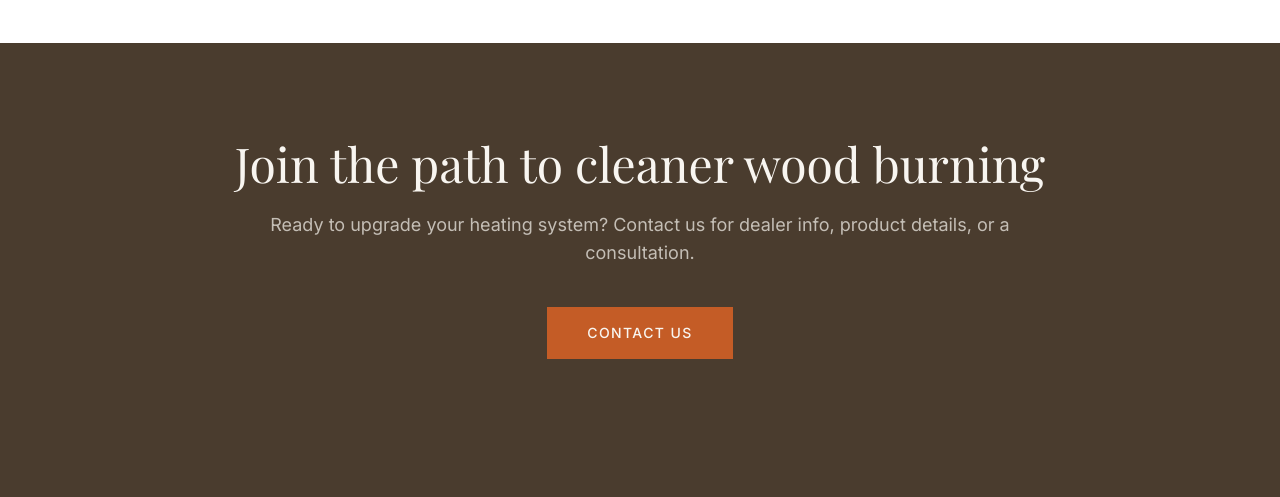
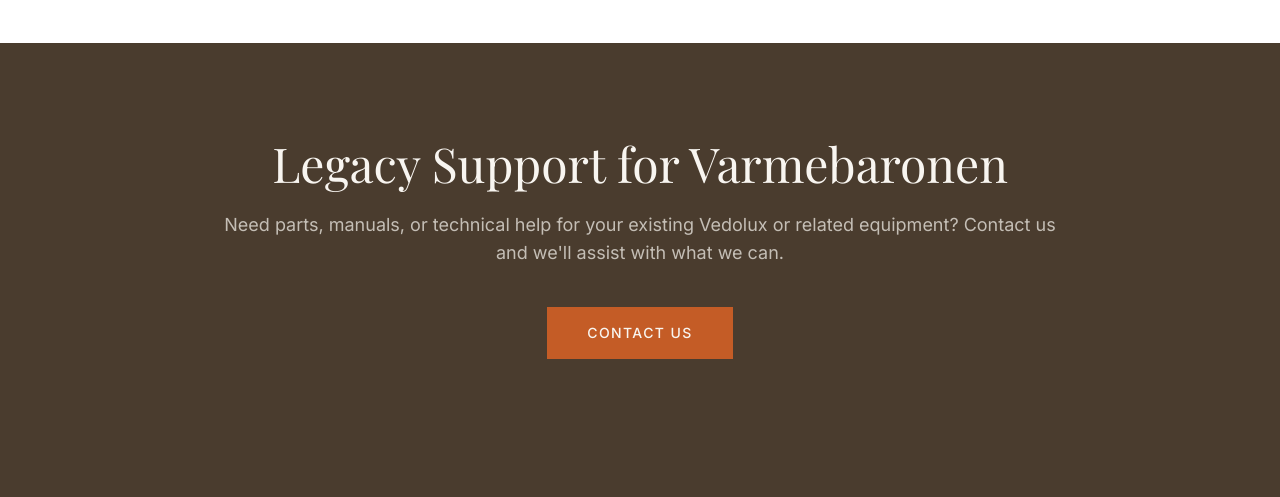
Before and after one commit to deanlzook/smokelessheat-astro, an Astro site: page / in a window 1280 px wide. Shown: the part 1640-2137 px from the top of the page. Built offline with nearby package versions, Linux system fonts and the light colour scheme; Astro itself is replaced by a stand-in of ours.

Commit message:
Update CTA to legacy support message

```diff
--- a/src/pages/index.astro
+++ b/src/pages/index.astro
@@ -56,8 +56,8 @@ import Footer from '../components/Footer.astro';
     <!-- CTA -->
     <section class="py-24 bg-darkwood text-cream">
       <div class="max-w-4xl mx-auto px-6 text-center">
-        <h2 class="font-serif text-4xl md:text-5xl mb-6">Join the path to cleaner wood burning</h2>
-        <p class="text-cream/70 text-lg mb-10">Ready to upgrade your heating system? Contact us for dealer info, product details, or a consultation.</p>
+        <h2 class="font-serif text-4xl md:text-5xl mb-6">Legacy Support for Varmebaronen</h2>
+        <p class="text-cream/70 text-lg mb-10">Need parts, manuals, or technical help for your existing Vedolux or related equipment? Contact us and we'll assist with what we can.</p>
         <a href="/contact" class="inline-block bg-ember text-cream px-10 py-4 text-sm uppercase tracking-widest font-medium hover:bg-wood transition">Contact Us</a>
       </div>
     </section>
```
